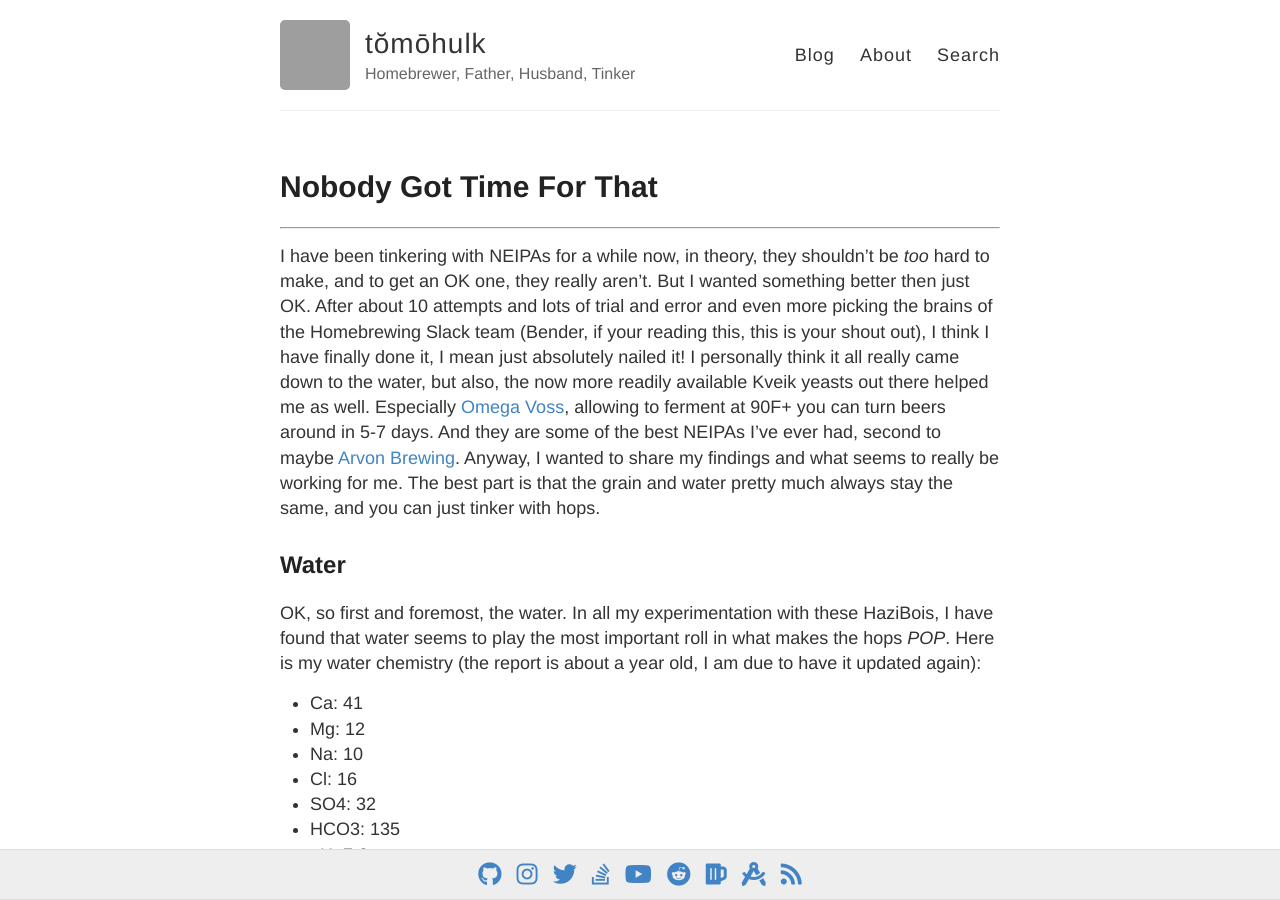
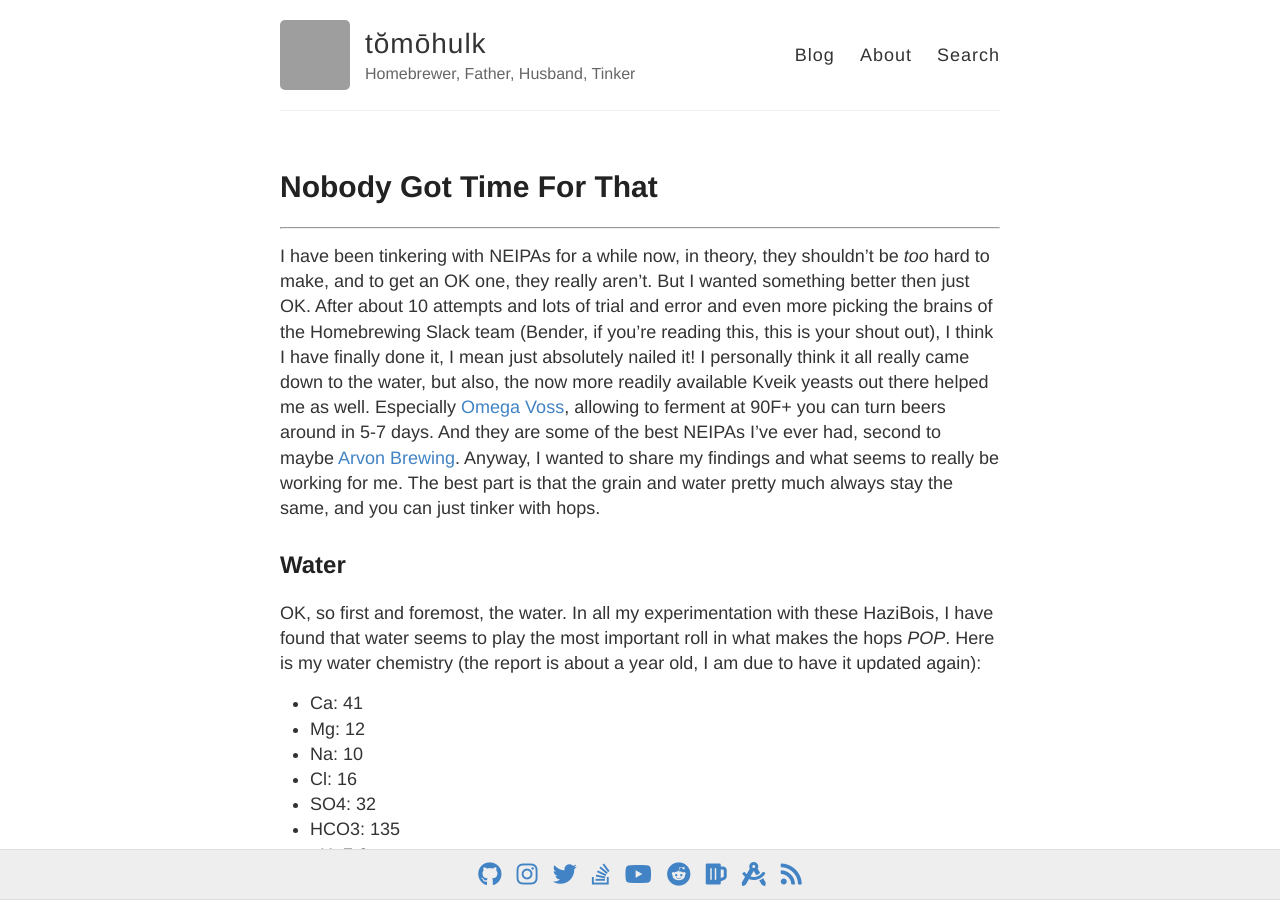
Before and after one commit to gudwort/gudwort.github.io, a Jekyll site: the page built from _posts/2019-08-14-nobody-got-time-for-that.md, in a window 1280 px wide and 900 px high. Built offline with Jekyll 4.4.1, drawn with Linux system fonts in a browser that asks for light colours; nearby versions of some CDN libraries; comment, search, counter and statistics services are not loaded; grey boxes are pictures that could not be loaded.

Commit message:
fixed spelling per bendi boi.

```diff
--- a/_posts/2019-08-14-nobody-got-time-for-that.md
+++ b/_posts/2019-08-14-nobody-got-time-for-that.md
@@ -6,7 +6,7 @@ description: 45 minute mash, no boil, Kveik HaziBoi, grain to glass in 5 days.
 tags: homebrewing
 ---
 
-I have been tinkering with NEIPAs for a while now, in theory, they shouldn't be _too_ hard to make, and to get an OK one, they really aren't.  But I wanted something better then just OK.  After about 10 attempts and lots of trial and error and even more picking the brains of the Homebrewing Slack team (Bender, if your reading this, this is your shout out), I think I have finally done it, I mean just absolutely nailed it!  I personally think it all really came down to the water, but also, the now more readily available Kveik yeasts out there helped me as well.  Especially [Omega Voss](https://omegayeast.com/yeast/norwegian-ales/voss-kveik), allowing to ferment at 90F+ you can turn beers around in 5-7 days.  And they are some of the best NEIPAs I've ever had, second to maybe [Arvon Brewing](https://www.arvonbrewingco.com).  Anyway, I wanted to share my findings and what seems to really be working for me.  The best part is that the grain and water pretty much always stay the same, and you can just tinker with hops.
+I have been tinkering with NEIPAs for a while now, in theory, they shouldn't be _too_ hard to make, and to get an OK one, they really aren't.  But I wanted something better then just OK.  After about 10 attempts and lots of trial and error and even more picking the brains of the Homebrewing Slack team (Bender, if you're reading this, this is your shout out), I think I have finally done it, I mean just absolutely nailed it!  I personally think it all really came down to the water, but also, the now more readily available Kveik yeasts out there helped me as well.  Especially [Omega Voss](https://omegayeast.com/yeast/norwegian-ales/voss-kveik), allowing to ferment at 90F+ you can turn beers around in 5-7 days.  And they are some of the best NEIPAs I've ever had, second to maybe [Arvon Brewing](https://www.arvonbrewingco.com).  Anyway, I wanted to share my findings and what seems to really be working for me.  The best part is that the grain and water pretty much always stay the same, and you can just tinker with hops.
 
 ## Water
 OK, so first and foremost, the water.  In all my experimentation with these HaziBois, I have found that water seems to play the most important roll in what makes the hops _POP_.  Here is my water chemistry (the report is about a year old, I am due to have it updated again):
```
